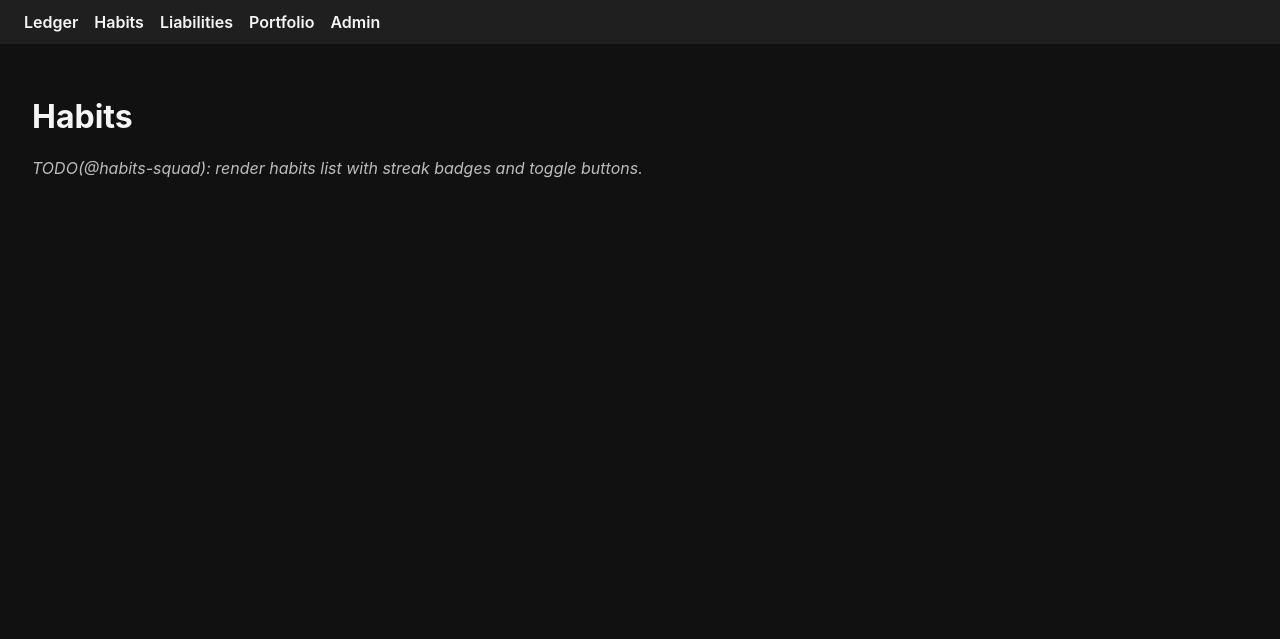
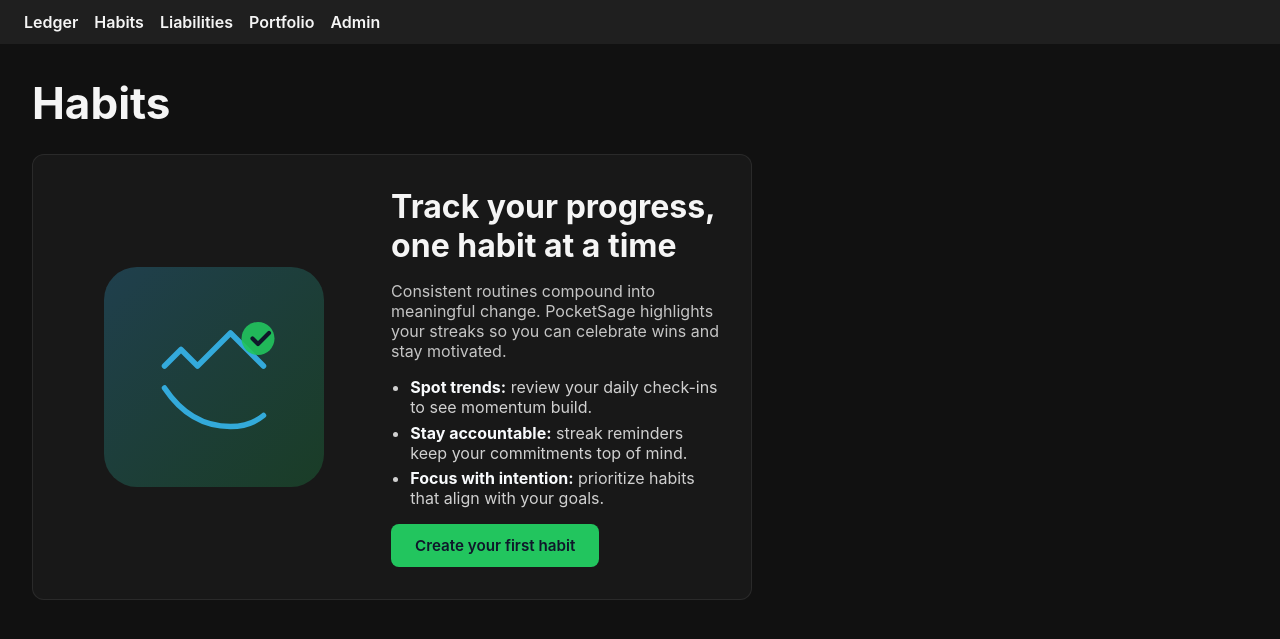
Before and after one commit to Blood-Dawn/pocketsage, a Flask app: page /habits/ in a window 1280 px wide. Shown: the top 639 px of the page. Run offline with Flask 3, Linux system fonts and the light colour scheme.

Commit message:
Add empty habits state with UI and styling

```diff
--- a/pocketsage/blueprints/habits/routes.py
+++ b/pocketsage/blueprints/habits/routes.py
@@ -14,7 +14,15 @@ def list_habits():
     """Show habits overview and current streaks."""
 
     # TODO(@habits-squad): populate context with repository results + streak calculations.
-    return render_template("habits/index.html")
+    habits: list = []
+
+    show_empty_state = len(habits) == 0
+
+    return render_template(
+        "habits/index.html",
+        habits=habits,
+        show_empty_state=show_empty_state,
+    )
 
 
 @bp.post("/<int:habit_id>/toggle")
--- a/pocketsage/static/css/main.css
+++ b/pocketsage/static/css/main.css
@@ -145,6 +145,77 @@ body {
 .empty {
     opacity: 0.6;
     font-style: italic;
+}
+
+.habits-page {
+    display: grid;
+    gap: 1.5rem;
+    max-width: 720px;
+}
+
+.habits-header h1 {
+    margin: 0;
+    font-size: clamp(2rem, 5vw, 2.75rem);
+}
+
+.empty-state-card {
+    background: rgba(255, 255, 255, 0.03);
+    border: 1px solid rgba(255, 255, 255, 0.08);
+    border-radius: 0.75rem;
+    padding: 2rem;
+    display: grid;
+    gap: 1.75rem;
+    align-items: center;
+    text-align: left;
+}
+
+.empty-state-card svg {
+    width: clamp(160px, 40vw, 220px);
+    height: auto;
+    display: block;
+}
+
+.empty-state-illustration {
+    display: flex;
+    justify-content: center;
+    align-items: center;
+}
+
+.empty-state-content {
+    display: grid;
+    gap: 1rem;
+}
+
+.empty-state-content h2 {
+    margin: 0;
+    font-size: clamp(1.5rem, 4vw, 2rem);
+}
+
+.empty-state-content p {
+    margin: 0;
+    color: rgba(255, 255, 255, 0.75);
+}
+
+.empty-state-benefits {
+    margin: 0;
+    padding-left: 1.2rem;
+    display: grid;
+    gap: 0.35rem;
+    color: rgba(255, 255, 255, 0.8);
+}
+
+.empty-state-benefits strong {
+    color: #f8fafc;
+}
+
+.empty-state-card .btn-primary {
+    justify-self: start;
+}
+
+@media (min-width: 768px) {
+    .empty-state-card {
+        grid-template-columns: 1fr 1.1fr;
+    }
 }
 
 .job-list {
--- a/pocketsage/templates/habits/index.html
+++ b/pocketsage/templates/habits/index.html
@@ -1,6 +1,46 @@
 {% extends 'base.html' %}
 {% block title %}Habits · PocketSage{% endblock %}
 {% block content %}
-  <h1>Habits</h1>
-  <p class="todo">TODO(@habits-squad): render habits list with streak badges and toggle buttons.</p>
+  <section class="habits-page">
+    <header class="habits-header">
+      <h1>Habits</h1>
+    </header>
+
+    {% if show_empty_state %}
+      <section class="empty-state-card" aria-labelledby="habits-empty-title">
+        <div class="empty-state-illustration" aria-hidden="true">
+          <svg viewBox="0 0 160 160" role="img" focusable="false">
+            <defs>
+              <linearGradient id="emptyStateGradient" x1="0%" x2="100%" y1="0%" y2="100%">
+                <stop offset="0%" stop-color="#38bdf8" stop-opacity="0.95" />
+                <stop offset="100%" stop-color="#22c55e" stop-opacity="0.85" />
+              </linearGradient>
+            </defs>
+            <rect width="160" height="160" rx="24" fill="url(#emptyStateGradient)" opacity="0.25" />
+            <g stroke="#38bdf8" stroke-width="4" stroke-linecap="round" stroke-linejoin="round" fill="none" opacity="0.85">
+              <path d="M44 88c12 18 28 28 48 28 10 0 18-3 24-8" />
+              <path d="M44 72l12-12 12 12 24-24 24 24" />
+            </g>
+            <circle cx="112" cy="52" r="12" fill="#22c55e" opacity="0.9" />
+            <path d="M108 52l4 4 8-8" stroke="#0f172a" stroke-width="3" stroke-linecap="round" stroke-linejoin="round" fill="none" />
+          </svg>
+        </div>
+        <div class="empty-state-content">
+          <h2 id="habits-empty-title">Track your progress, one habit at a time</h2>
+          <p>
+            Consistent routines compound into meaningful change. PocketSage highlights your streaks
+            so you can celebrate wins and stay motivated.
+          </p>
+          <ul class="empty-state-benefits">
+            <li><strong>Spot trends:</strong> review your daily check-ins to see momentum build.</li>
+            <li><strong>Stay accountable:</strong> streak reminders keep your commitments top of mind.</li>
+            <li><strong>Focus with intention:</strong> prioritize habits that align with your goals.</li>
+          </ul>
+          <a href="{{ url_for('habits.new_habit') }}" class="btn-primary">Create your first habit</a>
+        </div>
+      </section>
+    {% else %}
+      <p class="todo">TODO(@habits-squad): render habits list with streak badges and toggle buttons.</p>
+    {% endif %}
+  </section>
 {% endblock %}
```
